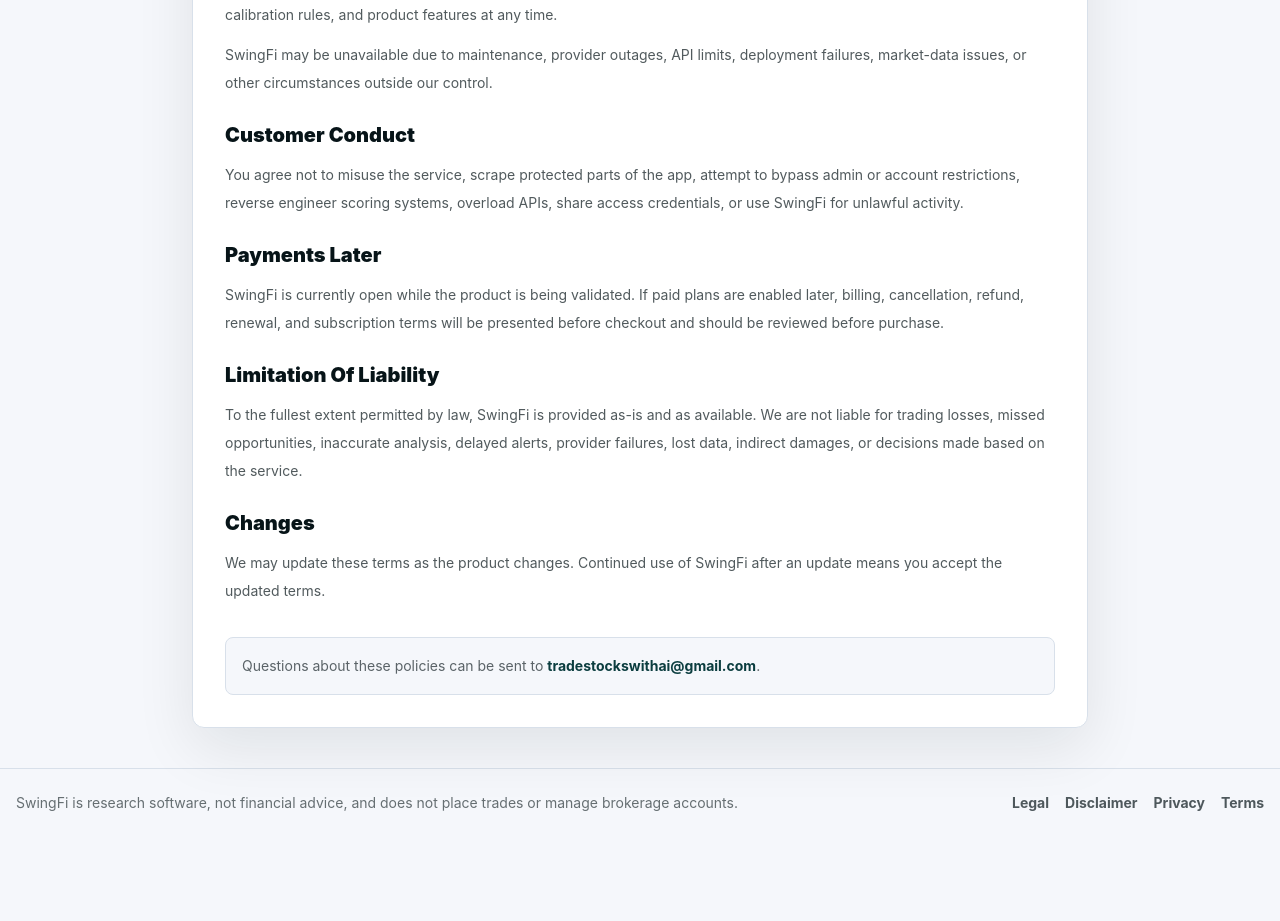
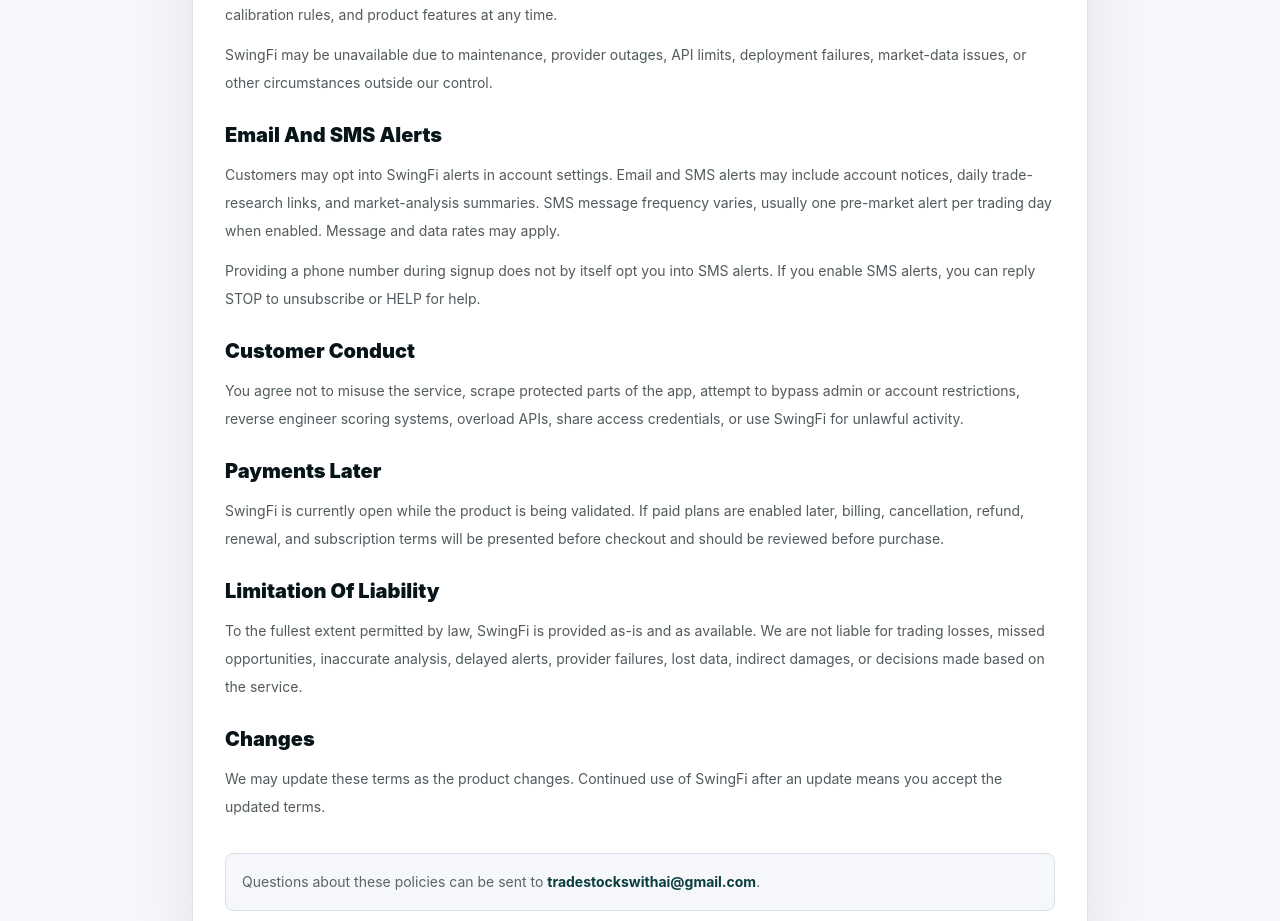
Before and after one commit to gavin146/ai-swing-trading, a Next.js app: page /legal/terms in a window 1280 px wide. Shown: the part 840-1761 px from the top of the page. Before the commit the page ends 1677 px from the top, so only its background shows below. Built offline with nearby package versions, Linux system fonts and the light colour scheme; no server answers.

Commit message:
Add SMS opt-in compliance language

```diff
--- a/app/legal/privacy/page.tsx
+++ b/app/legal/privacy/page.tsx
@@ -56,6 +56,13 @@
           with law, and protect the service.
         </p>
         <p>
+          If SMS alerts are enabled, SwingFi uses the phone number on the customer
+          profile to send account alerts and daily trade-research notifications. Providing
+          a phone number during signup does not by itself opt a customer into SMS. SMS
+          users can reply STOP to unsubscribe or HELP for help. Message and data rates
+          may apply.
+        </p>
+        <p>
           You may contact us to request access, correction, or deletion of personal
           information. Some records may be retained when required for security, legal,
           financial, fraud-prevention, backup, or audit purposes.
--- a/app/legal/terms/page.tsx
+++ b/app/legal/terms/page.tsx
@@ -45,6 +45,20 @@
         </p>
       </LegalSection>
 
+      <LegalSection title="Email And SMS Alerts">
+        <p>
+          Customers may opt into SwingFi alerts in account settings. Email and SMS alerts
+          may include account notices, daily trade-research links, and market-analysis
+          summaries. SMS message frequency varies, usually one pre-market alert per
+          trading day when enabled. Message and data rates may apply.
+        </p>
+        <p>
+          Providing a phone number during signup does not by itself opt you into SMS
+          alerts. If you enable SMS alerts, you can reply STOP to unsubscribe or HELP for
+          help.
+        </p>
+      </LegalSection>
+
       <LegalSection title="Customer Conduct">
         <p>
           You agree not to misuse the service, scrape protected parts of the app, attempt
--- a/components/SettingsForm.tsx
+++ b/components/SettingsForm.tsx
@@ -139,6 +139,11 @@
     value: "email",
   },
   {
+    description: "Text the morning account alert and dashboard link to your phone.",
+    label: "SMS",
+    value: "sms",
+  },
+  {
     description: "Keep alerts paused while your preferences stay saved.",
     label: "Off",
     value: "none",
@@ -148,7 +153,7 @@
 function getChoicesFromCustomer(customer: CustomerProfile): SettingsChoices {
   return {
     accountBudget: customer.accountBudget,
-    alertChannel: customer.alertChannel === "sms" ? "email" : customer.alertChannel,
+    alertChannel: customer.alertChannel,
     investingExperience: customer.investingExperience,
     positionSizePreference: customer.positionSizePreference,
     riskProfile: customer.riskProfile,
@@ -236,11 +241,18 @@
     setError("");
 
     try {
+      const nextAlertChannel = String(formData.get("alertChannel") ?? "email") as AlertChannel;
+      const nextPhone = String(formData.get("phone") ?? "").trim();
+
+      if (nextAlertChannel === "sms" && !nextPhone) {
+        throw new Error("Add a phone number before enabling SMS alerts.");
+      }
+
       const next = updateCurrentCustomer({
         accountBudget: String(formData.get("accountBudget") ?? "not_set") as AccountBudget,
         fullName: String(formData.get("fullName") ?? ""),
         email: String(formData.get("email") ?? ""),
-        phone: String(formData.get("phone") ?? ""),
+        phone: nextPhone,
         investingExperience: String(
           formData.get("investingExperience") ?? "beginner",
         ) as InvestingExperience,
@@ -252,7 +264,7 @@
         minimumConfidence: Number(formData.get("minimumConfidence") ?? 70),
         maxRiskScore: Number(formData.get("maxRiskScore") ?? 65),
         morningAlertsEnabled: formData.get("morningAlertsEnabled") === "on",
-        alertChannel: String(formData.get("alertChannel") ?? "email") as AlertChannel,
+        alertChannel: nextAlertChannel,
         alertTime: String(formData.get("alertTime") ?? "08:30"),
         timezone: String(formData.get("timezone") ?? "America/Chicago"),
       });
@@ -504,8 +516,17 @@
               name="alertChannel"
               onChange={(value) => updateChoice("alertChannel", value)}
               options={alertChannelOptions}
-              value={activeChoices.alertChannel === "sms" ? "email" : activeChoices.alertChannel}
+              value={activeChoices.alertChannel}
             />
+            {activeChoices.alertChannel === "sms" ? (
+              <div className="rounded-2xl border border-line bg-mint p-4 text-xs font-semibold leading-5 text-pine">
+                By choosing SMS and saving settings, you consent to receive SwingFi
+                account alerts and daily trade-research notifications at the phone
+                number on your profile. Message frequency varies, usually one pre-market
+                alert per trading day. Message and data rates may apply. Reply STOP to
+                unsubscribe or HELP for help.
+              </div>
+            ) : null}
           </div>
           <label className="grid gap-2 text-sm font-bold text-ink">
             Alert time
--- a/components/SignupForm.tsx
+++ b/components/SignupForm.tsx
@@ -421,6 +421,12 @@
                   Your trial starts after signup. We will use email first for morning alerts,
                   and SMS can be added later from settings.
                 </div>
+                <p className="rounded-2xl border border-line bg-surface px-4 py-3 text-xs font-semibold leading-5 text-ink/58">
+                  Providing a phone number does not opt you into text messages. If you
+                  later enable SMS alerts in settings, SwingFi may text daily account
+                  alerts and trade-research links. Message and data rates may apply.
+                  Reply STOP to unsubscribe or HELP for help.
+                </p>
               </div>
             ) : null}
 
--- a/lib/alerts.ts
+++ b/lib/alerts.ts
@@ -62,7 +62,7 @@
     ? ` for ${args.customerName.trim().split(/\s+/)[0]}`
     : "";
 
-  return `SwingFi morning brief${recipient}: market is ${args.marketRegime}. Top picks: ${picks}. Review risk before trading.`;
+  return `SwingFi morning brief${recipient}: market is ${args.marketRegime}. Top picks: ${picks}. Review risk before trading. Reply STOP to unsubscribe or HELP for help.`;
 }
 
 export function buildMorningEmailAlert(args: {
```
